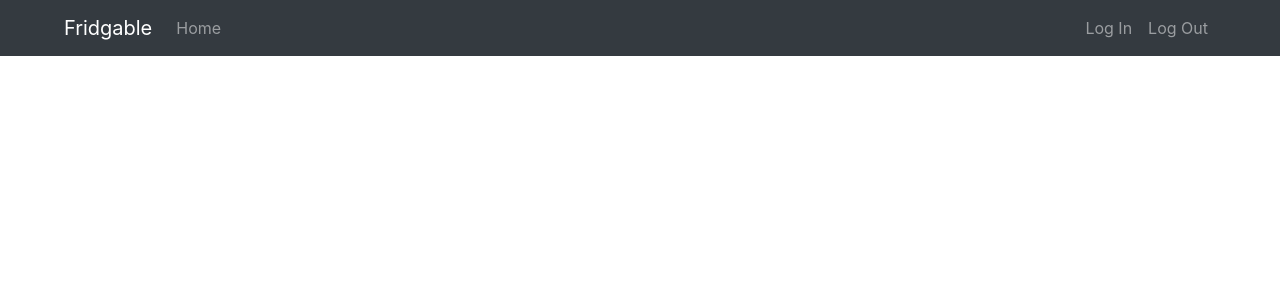
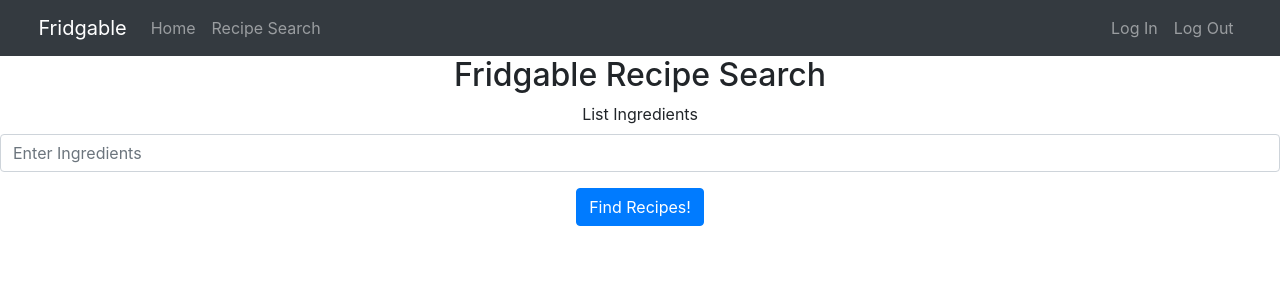
Before and after one commit to TAbbott117/fridge-cleaner, a React (Create React App) app in the folder frontend/: page /recipes in a window 1280 px wide. Shown: the top 300 px of the page. Built offline with nearby package versions, Linux system fonts and the light colour scheme.

Commit message:
Adds basic recipe search. Allows adding and deleting fridges. Fixed bug with adding ingredient

```diff
--- a/frontend/src/App.css
+++ b/frontend/src/App.css
@@ -38,6 +38,6 @@
 }
 
 #header {
-  padding-right: 5%;
-  padding-left: 5%;
+  padding-right: 3%;
+  padding-left: 3%;
 }
--- a/frontend/src/App.js
+++ b/frontend/src/App.js
@@ -10,6 +10,7 @@ import SignUpPage from "./pages/SignUpPage"
 import FridgePage from "./pages/FridgePage"
 import IngredientPage from "./pages/IngredientPage"
 import RecipesPage from "./pages/RecipesPage"
+import RecipeSearch from "./pages/RecipeSearch"
 // contexts
 import UserContext from "./contexts/UserContext"
 import 'bootstrap/dist/css/bootstrap.min.css'
@@ -26,6 +27,7 @@ function App() {
   function handleLogout() {
     setUserInfo(null)
   }
+  document.title = "Fridgable"
 
   return (
     <div className="App">
@@ -45,7 +47,8 @@ function App() {
                 render={(routerProps) => <FridgePage {...routerProps}/>} />
               <Route exact path="/fridge/:fridgeId/ingredient/:ingredientId"
                 render={(routerProps) => <IngredientPage {...routerProps}/>} />
-              <Route exact path="/fridge/recipe/:ingredients" render={(routerProps) => <RecipesPage {...routerProps}/>} />
+              <Route exact path="/recipes" render={(routerProps) => <RecipeSearch {...routerProps}/>} />
+              <Route exact path="/recipes/:ingredients" render={(routerProps) => <RecipesPage {...routerProps}/>} />
           </main>
         </UserContext.Provider>
       </BrowserRouter>
--- a/frontend/src/api/FridgeAPI.js
+++ b/frontend/src/api/FridgeAPI.js
@@ -94,5 +94,26 @@ async function deleteIngredient(ingredientId, token){
   })
 }
 
+async function addFridge(fridgeObject, token){
+  return await fetch(BASE_URL + "fridges/", {
+    headers: {
+      'Content-Type': 'application/JSON',
+      "Authorization": `JWT ${token}`
+    },
+    method: "POST",
+    body: JSON.stringify(fridgeObject)
+  })
+}
 
-export default {login, signUp, fetchFridge, fetchIngredient, fetchRecipes, addIngredient, deleteIngredient}
+async function deleteFridge(fridgeId, token){
+  return await fetch(BASE_URL + `fridges/${fridgeId}/`, {
+    headers: {
+      'Content-Type': 'application/JSON',
+      "Authorization": `JWT ${token}`
+    },
+    method: "DELETE"
+  })
+}
+
+
+export default {login, signUp, fetchFridge, fetchIngredient, fetchRecipes, addIngredient, deleteIngredient, addFridge, deleteFridge}
--- a/frontend/src/components/Fridge.js
+++ b/frontend/src/components/Fridge.js
@@ -11,7 +11,7 @@ function Fridge(props){
   function deleteIngredient(ingredientId){
     let token = userInfo ? userInfo.token : ""
     FridgeAPI.deleteIngredient(ingredientId, token)
-        .then(window.location.reload())
+        //.then(window.location.reload())
   }
 
   function renderFridge(){
--- a/frontend/src/components/Header.js
+++ b/frontend/src/components/Header.js
@@ -4,19 +4,46 @@ import { useContext } from "react"
 import UserContext from "../contexts/UserContext"
 
 function Header(props) {
+  // contexts
+  const userInfo = useContext(UserContext)
 
-  return (
+  function renderContent(){
+    if(!userInfo){
+      return(
+        <Navbar id="header" bg="dark" variant="dark">
+          <Navbar.Brand as={Link} to="/">Fridgable</Navbar.Brand>
+          <Nav className="mr-auto">
+            <Nav.Link as={Link} to="/">Home</Nav.Link>
+            <Nav.Link as={Link} to="/recipes">Recipe Search</Nav.Link>
+          </Nav>
+          <Nav>
+            <Nav.Link as={Link} to="/login">Log In</Nav.Link>
+            <Nav.Link as={Link} to="/logout">Log Out</Nav.Link>
+          </Nav>
+        </Navbar>
+      )
+    }
+    return (
       <Navbar id="header" bg="dark" variant="dark">
         <Navbar.Brand as={Link} to="/">Fridgable</Navbar.Brand>
         <Nav className="mr-auto">
           <Nav.Link as={Link} to="/">Home</Nav.Link>
+          <Nav.Link as={Link} to="/recipes">Recipe Search</Nav.Link>
         </Nav>
+        <Navbar.Text>
+          Signed in as: <a as={Link} to="/"><b>{userInfo.user.username}</b></a>
+        </Navbar.Text>
         <Nav>
-          <Nav.Link as={Link} to="/login">Log In</Nav.Link>
           <Nav.Link as={Link} to="/logout">Log Out</Nav.Link>
         </Nav>
       </Navbar>
   )
+  }
+  return (
+    <div>
+        { renderContent() }
+    </div>
+)
 }
 
 export default Header;
--- a/frontend/src/components/Recipe.js
+++ b/frontend/src/components/Recipe.js
@@ -16,7 +16,7 @@ function Recipe(props) {
                     <h4>{ recipe.title }</h4>
                     <img src={recipe.thumbnail} />
                     <p>Ingredients needed: {recipe.ingredients}</p>
-                    <a href={recipe.href}>Link to full recipe</a>
+                    <a href={recipe.href}>Link to full {recipe.title} recipe</a>
                 </div>
             )
         })
--- a/frontend/src/pages/FridgePage.js
+++ b/frontend/src/pages/FridgePage.js
@@ -3,11 +3,12 @@ import UserContext from "../contexts/UserContext"
 import Fridge from "../components/Fridge"
 import FridgeAPI from "../api/FridgeAPI"
 import {Form, Button} from 'react-bootstrap'
-import { Link } from "react-router-dom"
+import { Link, Redirect } from "react-router-dom"
 
 function FridgePage(props) {
     // states
     const [fridge, setFridge] = useState(null)
+    const [recipe, setRecipe] = useState(null)
 
     // contexts
     const userInfo = useContext(UserContext)
@@ -24,6 +25,7 @@ function FridgePage(props) {
     }
 
     async function addIngredient(e){
+        e.preventDefault()
         let token = userInfo ? userInfo.token : ""
         const ingredientObject = {
             name: e.target.elements[0].value,
@@ -31,8 +33,23 @@ function FridgePage(props) {
             expiry_date: e.target.elements[1].value
           }
         FridgeAPI.addIngredient(ingredientObject, token)
-            .then(window.location.reload())
+            .then(getFridge(fridge.id))
     }
+
+    async function deleteFridge(){
+        let token = userInfo ? userInfo.token : ""
+        FridgeAPI.deleteFridge(fridge.id, token)
+            .then(<Redirect to="/"/>)
+        // .then(props.history.push("/"))
+    }
+
+    // function handleRecipe(e){
+    //     console.log("IN METHOD")
+    //     let ingredients = e.target.elements[0].value
+    //     ingredients = ingredients.toLowerCase()
+    //     //setRecipe(ingredients)
+    //     return <Redirect to={`recipe/${ingredients}`}/>
+    // }
 
     // renders
     return (
@@ -55,10 +72,9 @@ function FridgePage(props) {
                 </Form>
             </div>
             <br></br>
-            <h4>Make Recipe:</h4>
-                <Link to="recipe/apple_cinnamon"><button>RECIPE TEST</button></Link>
+            <Button variant="primary" onClick={deleteFridge}>Delete Fridge</Button>
         </div>
     )
 }
-
+//<Link to={recipeLink}><Button type="submit">Find Recipes!</Button></Link>
 export default FridgePage;
--- a/frontend/src/pages/HomePage.js
+++ b/frontend/src/pages/HomePage.js
@@ -1,10 +1,23 @@
 import { Link } from "react-router-dom"
 import { useContext } from "react"
 import UserContext from "../contexts/UserContext"
+import FridgeAPI from "../api/FridgeAPI"
+import {Form, Button} from 'react-bootstrap'
 
 function HomePage(props) {
     // contexts
     const userInfo = useContext(UserContext)
+
+    //Functions
+    async function addFridge(e){
+        e.preventDefault()
+        let token = userInfo ? userInfo.token : ""
+        const fridgeObject = {
+            name: e.target.elements[0].value,
+            user: userInfo.user.id
+          }
+        FridgeAPI.addFridge(fridgeObject, token)
+    }
 
     // renders
     function renderContent() {
@@ -21,7 +34,11 @@ function HomePage(props) {
         }
 
         let fridgeElements = userInfo.user.fridges.map((fridge, index) => {
-            return <Link key={index} to={`fridge/1`}>{fridge.name}</Link>
+            return (
+                <div>
+                    <Link key={index} to={`fridge/${fridge.id}`}>{fridge.name}</Link>
+                </div>
+            )
         })
 
         return (
@@ -31,6 +48,15 @@ function HomePage(props) {
                 <h4>Your fridges:</h4>
                 { fridgeElements }
                 <br></br>
+                <h4>Create a new Fridge:</h4>
+                <Form onSubmit={addFridge}>
+                    <Form.Group controlId="name">
+                    <Form.Label>Fridge Name</Form.Label>
+                    <Form.Control/>
+                    </Form.Group>
+
+                    <Button variant="primary" type="submit">Add Fridge</Button>
+                </Form>
             </div>
         )
     }
--- /dev/null
+++ b/frontend/src/pages/RecipeSearch.js
@@ -0,0 +1,43 @@
+import { Link, Redirect } from "react-router-dom"
+import {Form, Button} from 'react-bootstrap'
+import { useEffect, useState } from "react"
+
+function RecipeSearch(props){
+  const [recipe, setRecipe] = useState(null)
+  const [redirect, setRedirect] = useState(false)
+
+  const handleRecipe = (e) => {
+    e.preventDefault()
+    let ingredients = e.target.elements[0].value
+    console.log(ingredients)
+    setRecipe(ingredients)
+    setRedirect(true)
+}
+
+  let recipeLink = `recipes/${recipe}`
+
+  function renderContent(){
+    if(!redirect){
+      return(
+        <div>
+          <h2>Fridgable Recipe Search</h2>
+          <Form onSubmit={handleRecipe}>
+            <Form.Group controlId="ingr">
+              <Form.Label>List Ingredients</Form.Label>
+              <Form.Control type="ingredient" placeholder="Enter Ingredients"/>
+            </Form.Group>
+            <Button variant="primary" type="submit">Find Recipes!</Button>
+          </Form>
+        </div>
+      )
+    }
+    return <Redirect to={recipeLink}/>
+  }
+  return(
+    <div>
+      {renderContent()}
+    </div>
+  )
+}
+//<Link to={recipeLink}><Button type="submit">GO!</Button></Link>
+export default RecipeSearch;
--- a/frontend/src/pages/RecipesPage.js
+++ b/frontend/src/pages/RecipesPage.js
@@ -18,7 +18,6 @@ function RecipesPage(props){
   async function getRecipe(ingredients) {
     let token = userInfo ? userInfo.token : ""
     let data = await FridgeAPI.fetchRecipes(ingredients, token)
-    console.log(data)
     setRecipes(data)
   }
 
```
Also changed, not shown: 1 other file (tests, documents, lock files or other folders).
